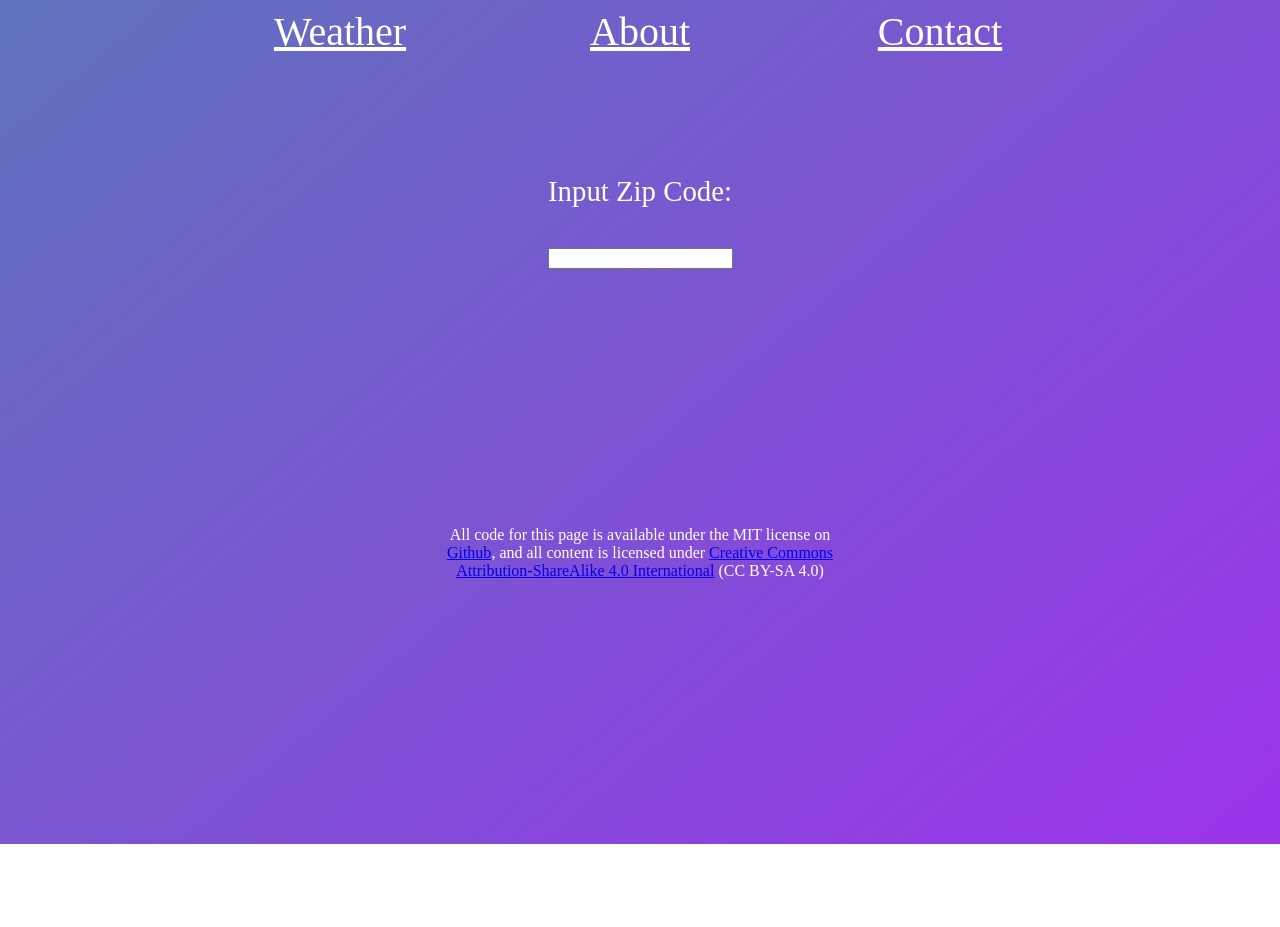
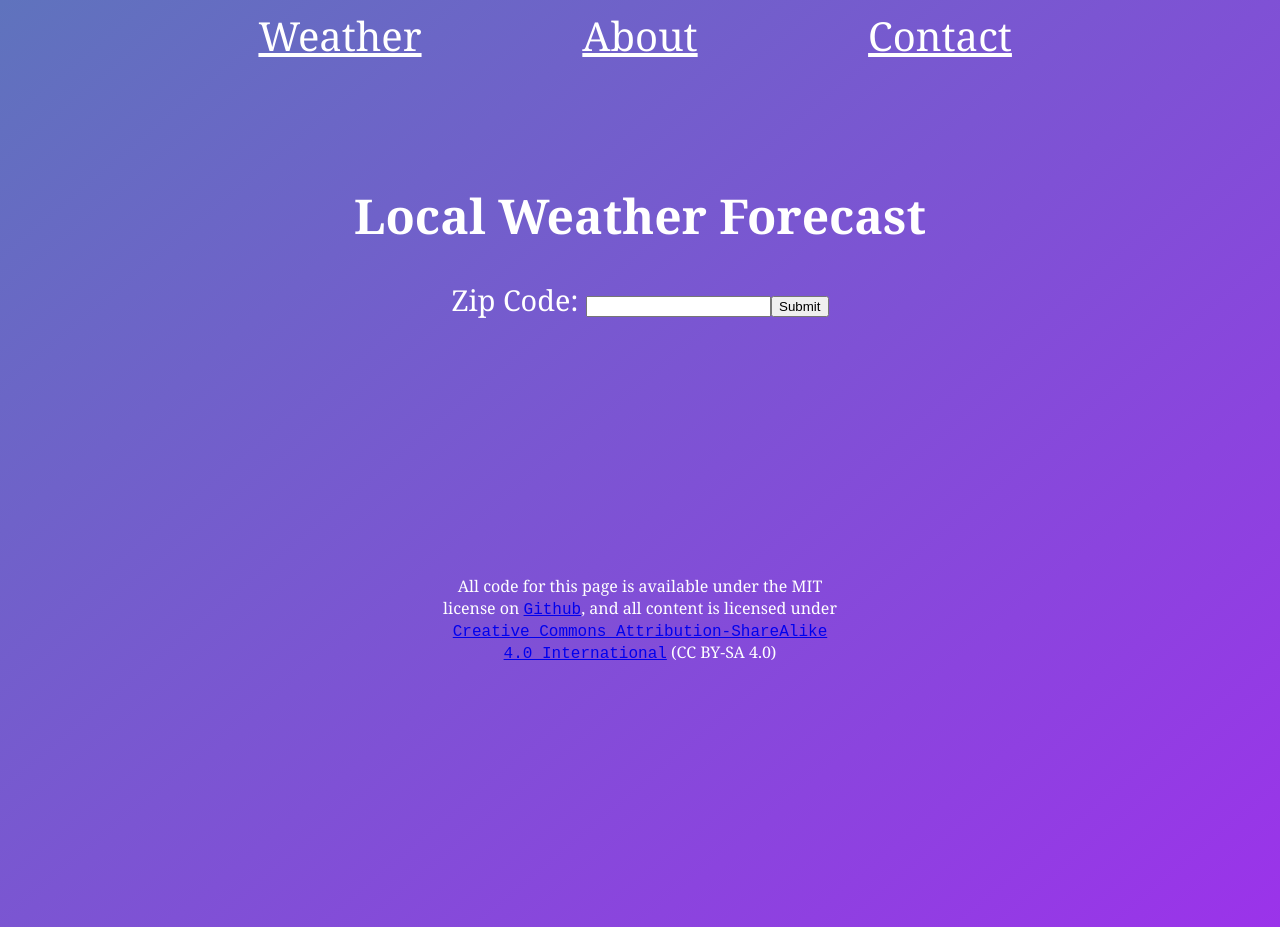
Before and after one commit to EricRa/weather, a React (Create React App) app: page / in a window 1280 px wide. Before the commit the page ends 844 px from the top, so only its background shows below. Built offline with nearby package versions, Linux system fonts and the light colour scheme.

Commit message:
Working on form submission to display results component

```diff
--- a/src/App.js
+++ b/src/App.js
@@ -4,6 +4,7 @@ import About from "./comps/About";
 import Contact from "./comps/Contact";
 import NavBar from "./comps/NavBar";
 import License from "./comps/License";
+import Results from "./comps/Results";
 import { BrowserRouter as Router, Routes, Route } from "react-router-dom";
 
 function App() {
@@ -17,6 +18,7 @@ function App() {
             <Route exact path="/" element={<Home />} />
             <Route path="/About" element={<About />} />
             <Route path="/Contact" element={<Contact />} />
+            <Route path="/Results" element={<Results />} />
         </Routes>
             <License />
         </div>
--- a/src/comps/Contact.js
+++ b/src/comps/Contact.js
@@ -7,8 +7,8 @@ const Contact = () => {
         <div className="contact-content">
             <p>Contact me here:</p>
             <p>E-mail: eric @ ericra.com </p>
-            <p>Github: <a href="https://github.com/EricRa/">Ericra</a></p>
-            <p>Twitter: </p>
+            <p>Github: <a href="https://github.com/EricRa/" target="_blank" rel="noopener noreferrer">Ericra</a></p>
+            <p>Twitter: <a href="https://twitter.com/ericra_1" target="_blank" rel="noopener noreferrer">@ericra_1</a></p>
         </div>
     );
 }
--- a/src/comps/Home.js
+++ b/src/comps/Home.js
@@ -1,6 +1,5 @@
 import React from "react";
 import InputZip from "./InputZip";
-import NavBar from "./NavBar";
 
 const Home = () => {
 
--- a/src/comps/InputZip.js
+++ b/src/comps/InputZip.js
@@ -1,15 +1,27 @@
 import React, { useState } from "react";
+import { Link } from "react-router-dom";
 
 const InputZip = () => {
 
-    const [zip, setZip] = useState(null);
+    const [zip, setZip] = useState("");
+
+    const handleSubmit = (e) => {
+        e.preventDefault();
+        <Link to="/results">Results</Link>
+    }
 
     return (
         <div className="input-zip-container">
-            <p>Input Zip Code:</p>
-            <form>
-                <label htmlFor="zipcode"></label>
-                <input type="text" />
+            <h1>Local Weather Forecast</h1>
+            <form onSubmit={handleSubmit}>
+                <label htmlFor="zipcode">Zip Code: </label>
+                <input
+                    type="text"
+                    required
+                    value={zip}
+                    onChange={(e) => setZip(e.target.value)}
+                />
+                <button type="submit">Submit</button>
             </form>
         </div>
     );
--- /dev/null
+++ b/src/comps/Results.js
@@ -0,0 +1,13 @@
+import React from "react";
+
+
+const Results = () => {
+
+    return (
+        <div className="results-content">
+            <p>Forecast:</p>
+        </div>
+    );
+}
+
+export default Results;
--- a/src/index.css
+++ b/src/index.css
@@ -12,8 +12,11 @@ body {
     text-align: center;
     margin-left: auto;
     margin-right: auto;
+    font-family: Georgia, 'Times New Roman', Times, serif;
+}
 
-
+h1 {
+    font-size: 3rem;
 }
 
 p {
@@ -57,4 +60,5 @@ a {
 
 .license-text a {
     font-size: 1rem;
+    font-family: 'Courier New', Courier, monospace;
 }
```
